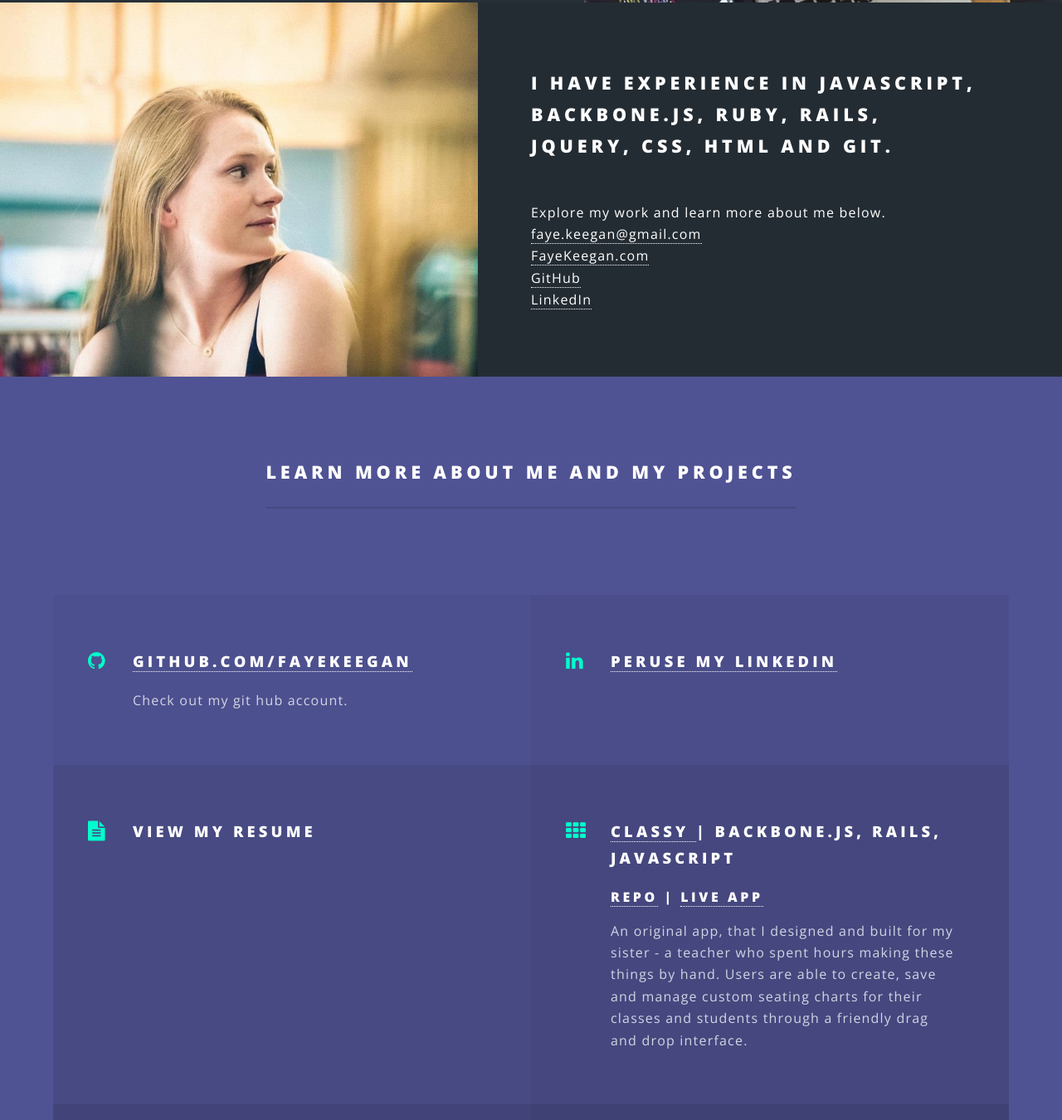
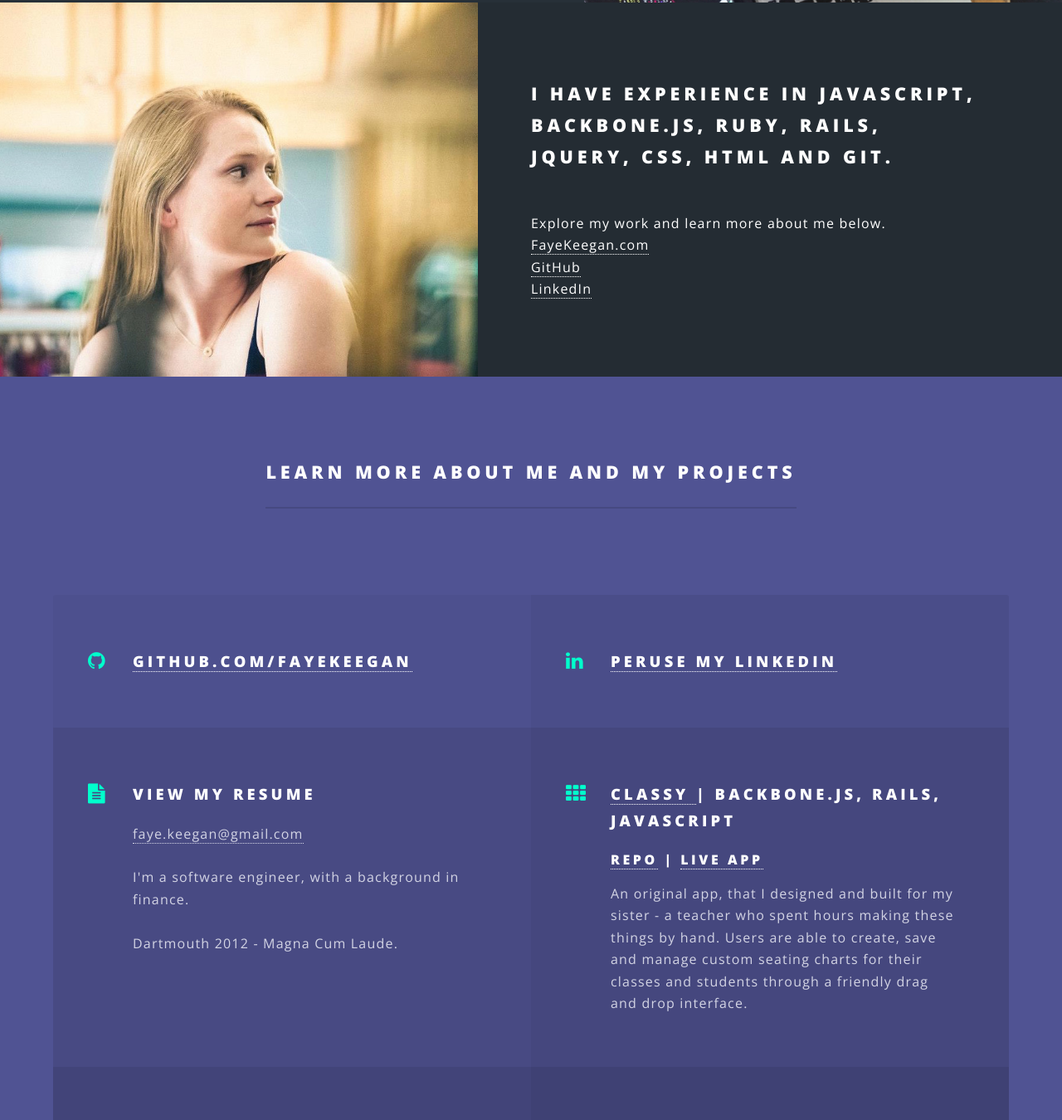
Before and after one commit to FayeKeegan/fayekeegan.github.io, a plain HTML site: page index.html in a window 1280 px wide. Shown: the part 2326-3676 px from the top of the page at 83% size. Drawn offline with nearby package versions, Linux system fonts and the light colour scheme.

Commit message:
rearrange projects and icons in features section

```diff
--- a/index.html
+++ b/index.html
@@ -93,7 +93,7 @@
 								jQuery, CSS, HTML and git. </h2>
 								<p>
 									<br>  Explore my work and learn more about me below. <br>
-								<a href="mailto:faye.keegan@gmail.com">faye.keegan@gmail.com</a> <br>
+
 								<a href="http://www.fayekeegan.com">FayeKeegan.com</a> <br>
 								<a href="https://github.com/FayeKeegan">GitHub</a> <br>
 								<a href="https://www.linkedin.com/in/fayekeegan">LinkedIn</a>
@@ -112,7 +112,6 @@
 							<ul class="features">
 								<li class="icon fa-github">
 									<h3><a href="https://github.com/FayeKeegan">github.com/FayeKeegan</a></h3>
-									<p>Check out my git hub account.</p>
 								</li>
 								<li class="icon fa-linkedin">
 									<h3><a href="https://www.linkedin.com/in/fayekeegan">Peruse my LinkedIn</a></h3>
@@ -120,7 +119,12 @@
 								</li>
 								<li class="icon fa-file-text">
 									<a href="docs/FayeKeeganResume.html"><h3>View My Resume</h3> </a>
-									<p></p>
+									<p>
+										<a href="mailto:faye.keegan@gmail.com">faye.keegan@gmail.com</a>
+										<br><br>
+										I'm a software engineer, with a background in finance.
+										<br><br> Dartmouth 2012 - Magna Cum Laude.
+									</p>
 								</li>
 								<li class="icon fa-th">
 									<h3><a href="http://www.classy-classroom.com/"> Classy </a> | Backbone.js, Rails, JavaScript</h3>
@@ -141,6 +145,7 @@
 									</h4>
 									<p>Play the game of chess in your terminal. Built in Ruby, using multiple class inheritance to keep code DRY. Includes simple AI.</p>
 								</li>
+
 							</ul>
 						</div>
 					</section>
```
